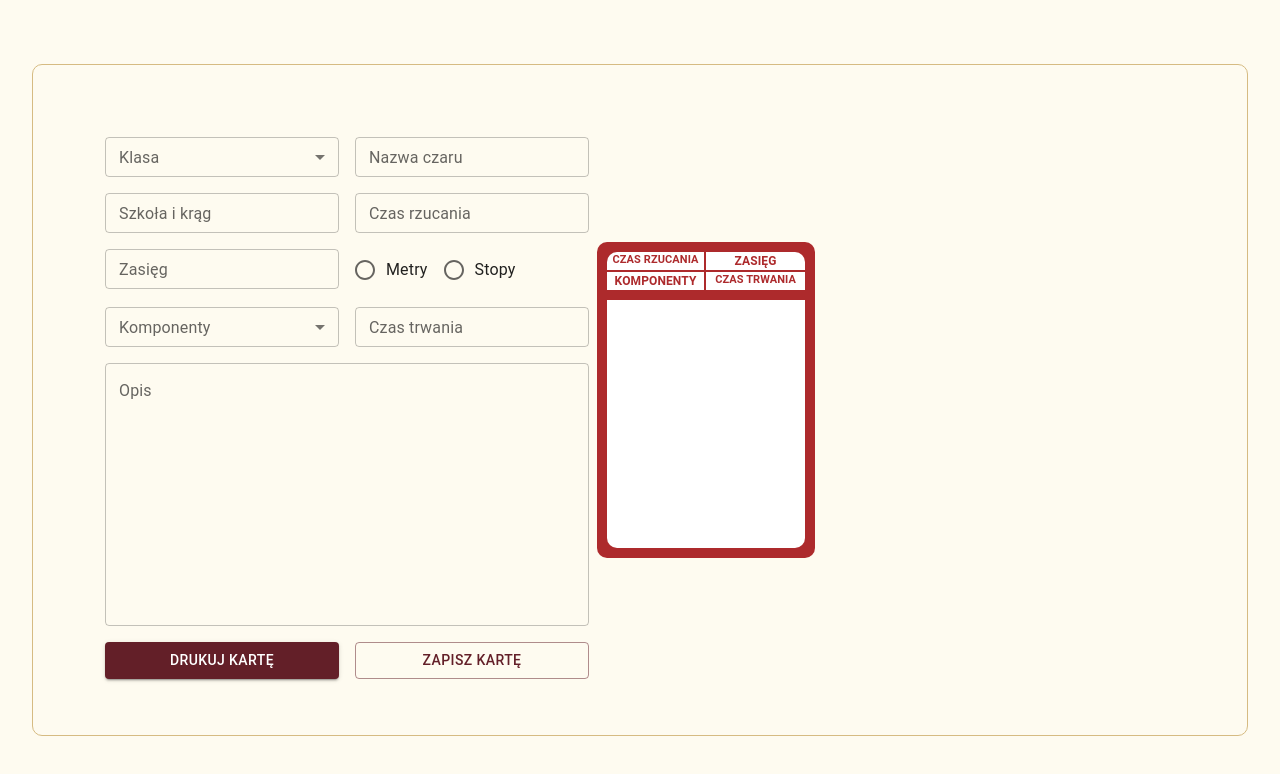
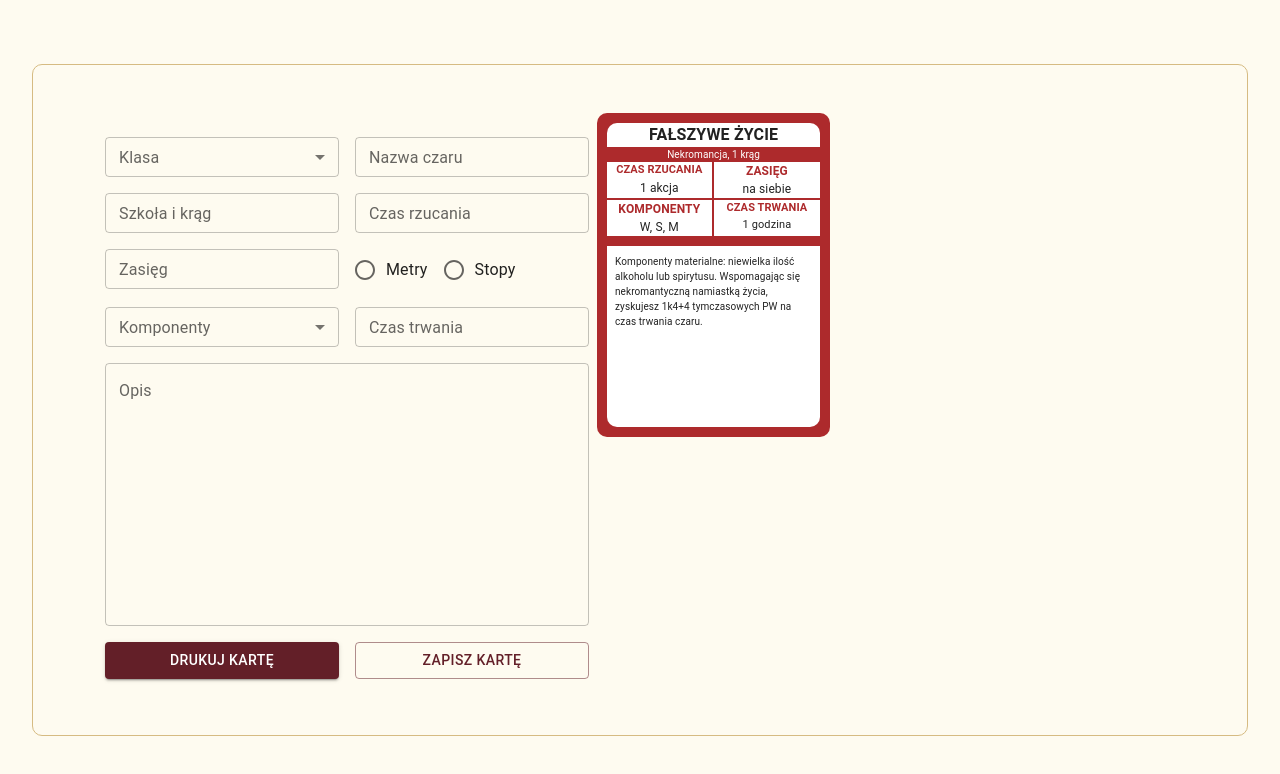
Before and after one commit to GKonior/card-generator, a React (Create React App) app: page / in a window 1280 px wide. Shown: the top 774 px of the page. Built offline with nearby package versions, Linux system fonts and the light colour scheme.

Commit message:
Move card to separate component

```diff
--- a/src/App.tsx
+++ b/src/App.tsx
@@ -1,54 +1,26 @@
 import React, { useEffect, useState, useRef, Component } from 'react';
-import TextField from '@mui/material/TextField';
 import { Box, SelectChangeEvent } from '@mui/material';
-import FormControl from '@mui/material/FormControl';
-import InputLabel from '@mui/material/InputLabel';
-import Select from '@mui/material/Select';
-import OutlinedInput from '@mui/material/OutlinedInput';
-import MenuItem from '@mui/material/MenuItem';
-import Checkbox from '@mui/material/Checkbox';
-import ListItemText from '@mui/material/ListItemText';
 import { SubmitHandler, useForm } from 'react-hook-form';
-import Button from '@mui/material/Button';
-import { componentsTypes } from './constants';
 import { getBackgroundColor } from './helpers';
-import RadioGroup from '@mui/material/RadioGroup';
-import FormControlLabel from '@mui/material/FormControlLabel';
-import Radio from '@mui/material/Radio';
 import SpellCard from './components/SpellCard';
 import { useReactToPrint } from 'react-to-print';
 import Grid from '@mui/material/Grid';
-
-type Inputs = {
-  cardClass: string;
-  spellName: string;
-  spellLevel: string;
-  spellCastTime: string;
-  spellRange: string;
-  rangeUnit: string;
-  spellComponents: string[];
-  spellDuration: string;
-  spellDescription: string;
-};
-
-const defaultValues = {
-  cardClass: '',
-  spellName: '',
-  spellLevel: '',
-  spellCastTime: '',
-  spellRange: '',
-  rangeUnit: 'm',
-  spellComponents: [],
-  spellDuration: '',
-  spellDescription: '',
-};
+import { defaultValues } from './constants/defaultValues';
+import { FormInputsTypes } from './types/FormInputsTypes';
+import FormInputs from './components/Form/FormInputs';
+import Button from './components/Button';
 
 function App() {
   const [selectedComponents, setSelectedComponents] = useState<string[]>([]);
-  const { register, watch, handleSubmit, setValue } = useForm<Inputs>({
+  const { register, watch, handleSubmit, setValue } = useForm<FormInputsTypes>({
     defaultValues,
   });
-  const [cardClass, setCardClass] = useState<string>('');
+  const [cardClass, setCardClass] = useState('');
+
+  const handleClassChange = (event: SelectChangeEvent) => {
+    setCardClass(event.target.value as string);
+  };
+
   const cardColor = getBackgroundColor(cardClass);
 
   const spellName = watch('spellName');
@@ -60,9 +32,11 @@ function App() {
   const rangeUnit = watch('rangeUnit');
   const spellDescription = watch('spellDescription');
 
-  const onSubmit: SubmitHandler<Inputs> = data => console.log(data);
+  console.log(spellName);
 
-  const handleChange = (
+  const onSubmit: SubmitHandler<FormInputsTypes> = data => console.log(data);
+
+  const handleComponentsChange = (
     event: SelectChangeEvent<typeof selectedComponents>,
   ) => {
     const {
@@ -72,20 +46,16 @@ function App() {
     setSelectedComponents(components.map(component => component.split('')[0]));
   };
 
-  const handleClassChange = (event: SelectChangeEvent) => {
-    setCardClass(event.target.value as string);
-  };
+  useEffect(() => {
+    setValue('spellComponents', selectedComponents);
+    setValue('cardClass', cardClass);
+  }, [selectedComponents, cardClass]);
 
   const ref = useRef<Component>(null);
 
   const handlePrint = useReactToPrint({
     content: () => ref.current,
   });
-
-  useEffect(() => {
-    setValue('spellComponents', selectedComponents);
-    setValue('cardClass', cardClass);
-  }, [selectedComponents, cardClass]);
 
   return (
     <Box
@@ -118,148 +88,39 @@ function App() {
           onSubmit={handleSubmit(onSubmit)}
         >
           <Grid container spacing={2}>
+            <FormInputs
+              register={register}
+              cardClass={cardClass}
+              handleClassChange={handleClassChange}
+              selectedComponents={selectedComponents}
+              handleComponentsChange={handleComponentsChange}
+            />
             <Grid item xs={6}>
-              <FormControl size="small" fullWidth color="primary">
-                <InputLabel>Klasa</InputLabel>
-                <Select
-                  label="Klasa"
-                  value={cardClass}
-                  onChange={handleClassChange}
-                  size="small"
-                >
-                  <MenuItem value="bard">Bard</MenuItem>
-                  <MenuItem value="paladin">Paladyn</MenuItem>
-                  <MenuItem value="wizard">Mag</MenuItem>
-                </Select>
-              </FormControl>
-            </Grid>
-            <Grid item xs={6}>
-              <TextField
-                label="Nazwa czaru"
-                size="small"
-                fullWidth
-                {...register('spellName')}
-              />
-            </Grid>
-            <Grid item xs={6}>
-              <TextField
-                label="Szkoła i krąg"
-                size="small"
-                fullWidth
-                {...register('spellLevel')}
-              />
-            </Grid>
-            <Grid item xs={6}>
-              <TextField
-                label="Czas rzucania"
-                size="small"
-                fullWidth
-                {...register('spellCastTime')}
-              />
-            </Grid>
-            <Grid item xs={6}>
-              <TextField
-                label="Zasięg"
-                size="small"
-                fullWidth
-                {...register('spellRange')}
-              />
-            </Grid>
-            <Grid item xs={6}>
-              <FormControl component="fieldset">
-                <RadioGroup row {...register('rangeUnit')}>
-                  <FormControlLabel
-                    value="m"
-                    control={<Radio />}
-                    label="Metry"
-                  />
-                  <FormControlLabel
-                    value="ft"
-                    control={<Radio />}
-                    label="Stopy"
-                  />
-                </RadioGroup>
-              </FormControl>
-            </Grid>
-            <Grid item xs={6}>
-              <FormControl fullWidth size="small">
-                <InputLabel>Komponenty</InputLabel>
-                <Select
-                  multiple
-                  value={selectedComponents}
-                  onChange={handleChange}
-                  input={<OutlinedInput label="Komponenty" />}
-                  size="small"
-                  renderValue={selected => selected.join(', ')}
-                >
-                  {componentsTypes.map(component => (
-                    <MenuItem key={component} value={component}>
-                      <Checkbox
-                        checked={selectedComponents.indexOf(component) > -1}
-                      />
-                      <ListItemText primary={component} />
-                    </MenuItem>
-                  ))}
-                </Select>
-              </FormControl>
-            </Grid>
-            <Grid item xs={6}>
-              <TextField
-                label="Czas trwania"
-                size="small"
-                fullWidth
-                {...register('spellDuration')}
-              />
-            </Grid>
-            <Grid item xs={12}>
-              <TextField
-                label="Opis"
-                multiline
-                fullWidth
-                minRows={10}
-                {...register('spellDescription')}
-              />
-            </Grid>
-            <Grid item xs={6}>
-              <Button
-                onClick={handlePrint}
-                fullWidth
-                variant="contained"
-                color="primary"
-              >
+              <Button onClick={handlePrint} variant="contained">
                 Drukuj kartę
               </Button>
             </Grid>
             <Grid item xs={6}>
-              <Button
-                fullWidth
-                variant="outlined"
-                color="primary"
-                type="submit"
-              >
-                Zapisz kartę
-              </Button>
+              <Button variant="outlined">Zapisz kartę</Button>
             </Grid>
           </Grid>
         </Box>
-        <Box
-          sx={{
-            display: 'flex',
-            alignItems: 'center',
-            justifyContent: 'center',
-          }}
-        >
+        <Box ref={ref}>
           <SpellCard
             cardColor={cardColor}
-            spellName={spellName}
-            spellLevel={spellLevel}
-            spellCastTime={spellCastTime}
-            spellRange={spellRange}
-            spellComponents={spellComponents}
+            spellName={spellName || 'FAŁSZYWE ŻYCIE'}
+            spellLevel={spellLevel || 'Nekromancja, 1 krąg'}
+            spellCastTime={spellCastTime || '1 akcja'}
+            spellRange={spellRange || 'na siebie'}
+            spellComponents={
+              spellComponents.length === 0 ? ['W, S, M'] : spellComponents
+            }
             rangeUnit={rangeUnit}
-            spellDuration={spellDuration}
-            spellDescription={spellDescription}
-            ref={ref}
+            spellDuration={spellDuration || '1 godzina'}
+            spellDescription={
+              spellDescription ||
+              'Komponenty materialne: niewielka ilość alkoholu lub spirytusu. Wspomagając się nekromantyczną namiastką życia, zyskujesz 1k4+4 tymczasowych PW na czas trwania czaru.'
+            }
           />
         </Box>
       </Box>
--- /dev/null
+++ b/src/components/Button.tsx
@@ -0,0 +1,12 @@
+import React from 'react';
+import MuiButton, { ButtonProps } from '@mui/material/Button';
+
+const Button = ({ children, variant, onClick }: ButtonProps) => {
+  return (
+    <MuiButton fullWidth variant={variant} color="primary" onClick={onClick}>
+      {children}
+    </MuiButton>
+  );
+};
+
+export default Button;
--- /dev/null
+++ b/src/components/Form/FormInputs.tsx
@@ -0,0 +1,133 @@
+import React from 'react';
+import Grid from '@mui/material/Grid';
+import FormControl from '@mui/material/FormControl';
+import InputLabel from '@mui/material/InputLabel';
+import Select, { SelectChangeEvent } from '@mui/material/Select';
+import MenuItem from '@mui/material/MenuItem';
+import TextField from '@mui/material/TextField';
+import RadioGroup from '@mui/material/RadioGroup';
+import FormControlLabel from '@mui/material/FormControlLabel';
+import Radio from '@mui/material/Radio';
+import OutlinedInput from '@mui/material/OutlinedInput';
+import { componentsTypes } from '../../constants';
+import Checkbox from '@mui/material/Checkbox';
+import ListItemText from '@mui/material/ListItemText';
+import { UseFormRegister } from 'react-hook-form';
+import { FormInputsTypes } from '../../types/FormInputsTypes';
+
+type FormInputs = {
+  register: UseFormRegister<FormInputsTypes>;
+  cardClass: string;
+  handleClassChange: (event: SelectChangeEvent) => void;
+  selectedComponents: string[];
+  handleComponentsChange: (event: SelectChangeEvent<string[]>) => void;
+};
+
+const FormInputs = ({
+  register,
+  cardClass,
+  handleClassChange,
+  selectedComponents,
+  handleComponentsChange,
+}: FormInputs) => {
+  return (
+    <>
+      <Grid item xs={6}>
+        <FormControl size="small" fullWidth color="primary">
+          <InputLabel>Klasa</InputLabel>
+          <Select
+            label="Klasa"
+            value={cardClass}
+            onChange={handleClassChange}
+            size="small"
+          >
+            <MenuItem value="bard">Bard</MenuItem>
+            <MenuItem value="paladin">Paladyn</MenuItem>
+            <MenuItem value="wizard">Mag</MenuItem>
+          </Select>
+        </FormControl>
+      </Grid>
+      <Grid item xs={6}>
+        <TextField
+          label="Nazwa czaru"
+          size="small"
+          fullWidth
+          {...register('spellName')}
+        />
+      </Grid>
+      <Grid item xs={6}>
+        <TextField
+          label="Szkoła i krąg"
+          size="small"
+          fullWidth
+          {...register('spellLevel')}
+        />
+      </Grid>
+      <Grid item xs={6}>
+        <TextField
+          label="Czas rzucania"
+          size="small"
+          fullWidth
+          {...register('spellCastTime')}
+        />
+      </Grid>
+      <Grid item xs={6}>
+        <TextField
+          label="Zasięg"
+          size="small"
+          fullWidth
+          {...register('spellRange')}
+        />
+      </Grid>
+      <Grid item xs={6}>
+        <FormControl component="fieldset">
+          <RadioGroup row {...register('rangeUnit')}>
+            <FormControlLabel value="m" control={<Radio />} label="Metry" />
+            <FormControlLabel value="f" control={<Radio />} label="Stopy" />
+          </RadioGroup>
+        </FormControl>
+      </Grid>
+      <Grid item xs={6}>
+        <FormControl fullWidth size="small">
+          <InputLabel>Komponenty</InputLabel>
+          <Select
+            multiple
+            value={selectedComponents}
+            onChange={handleComponentsChange}
+            input={<OutlinedInput label="Komponenty" />}
+            size="small"
+            renderValue={selected => selected.join(', ')}
+          >
+            {componentsTypes.map(component => (
+              <MenuItem key={component} value={component}>
+                <Checkbox
+                  checked={selectedComponents.indexOf(component) > -1}
+                />
+                <ListItemText primary={component} />
+              </MenuItem>
+            ))}
+          </Select>
+        </FormControl>
+      </Grid>
+      <Grid item xs={6}>
+        <TextField
+          label="Czas trwania"
+          size="small"
+          fullWidth
+          {...register('spellDuration')}
+        />
+      </Grid>
+      <Grid item xs={12}>
+        <TextField
+          label="Opis"
+          multiline
+          fullWidth
+          minRows={10}
+          {...register('spellDescription')}
+        />
+      </Grid>
+    </>
+  );
+};
+
+export default FormInputs;
--- a/src/components/SpellCard.tsx
+++ b/src/components/SpellCard.tsx
@@ -2,19 +2,7 @@ import React from 'react';
 import { Box } from '@mui/material';
 import Typography from '@mui/material/Typography';
 import Grid from '@mui/material/Grid';
-
-type SpellCardProps = {
-  spellName: string;
-  spellLevel: string;
-  spellCastTime: string;
-  spellRange: string;
-  rangeUnit: string;
-  spellComponents: string[];
-  spellDuration: string;
-  cardColor: string;
-  spellDescription: string;
-  ref: any;
-};
+import { SpellCardTypes } from '../types/SpellCardTypes';
 
 const SpellCard = ({
   spellName,
@@ -24,18 +12,15 @@ const SpellCard = ({
   spellComponents,
   spellDuration,
   cardColor,
-  rangeUnit,
   spellDescription,
-  ref,
-}: SpellCardProps) => {
+}: SpellCardTypes) => {
   return (
     <Box
-      ref={ref}
       sx={{
         bgcolor: cardColor,
-        width: 'calc(6.3cm - 20px )',
-        maxWidth: '6.3cm',
-        height: 'calc(8.9cm - 20px )',
+        width: 'calc(6.7cm - 20px )',
+        maxWidth: '6.7cm',
+        height: 'calc(9.1cm - 20px )',
         borderRadius: '10px',
         position: 'relative',
         padding: '10px',
@@ -119,8 +104,10 @@ const SpellCard = ({
             </Typography>
             <Typography sx={{ fontSize: '11px' }}>{spellDuration}</Typography>
           </Grid>
-          <Grid item xs={12}>
-            <Typography>{spellDescription}</Typography>
+          <Grid item xs={12} sx={{ p: 1, textAlign: 'left' }}>
+            <Typography sx={{ fontSize: '10px' }}>
+              {spellDescription}
+            </Typography>
           </Grid>
         </Grid>
       </Box>
--- /dev/null
+++ b/src/constants/defaultValues.ts
@@ -0,0 +1,11 @@
+export const defaultValues = {
+  cardClass: '',
+  spellName: '',
+  spellLevel: '',
+  spellCastTime: '',
+  spellRange: '',
+  rangeUnit: 'm',
+  spellComponents: [],
+  spellDuration: '',
+  spellDescription: '',
+};
--- /dev/null
+++ b/src/types/FormInputsTypes.ts
@@ -0,0 +1,11 @@
+export type FormInputsTypes = {
+  cardClass: string;
+  spellName: string;
+  spellLevel: string;
+  spellCastTime: string;
+  spellRange: string;
+  rangeUnit: string;
+  spellComponents: string[];
+  spellDuration: string;
+  spellDescription: string;
+};
--- /dev/null
+++ b/src/types/SpellCardTypes.ts
@@ -0,0 +1,11 @@
+export type SpellCardTypes = {
+  spellName: string;
+  spellLevel: string;
+  spellCastTime: string;
+  spellRange: string;
+  rangeUnit: string;
+  spellComponents: string[];
+  spellDuration: string;
+  cardColor: string;
+  spellDescription: string;
+};
```
Also changed, not shown: src/helpers/convertFeetToMeters.ts (added, +8 -0 lines), 1 other file (tests, documents, lock files or other folders).
